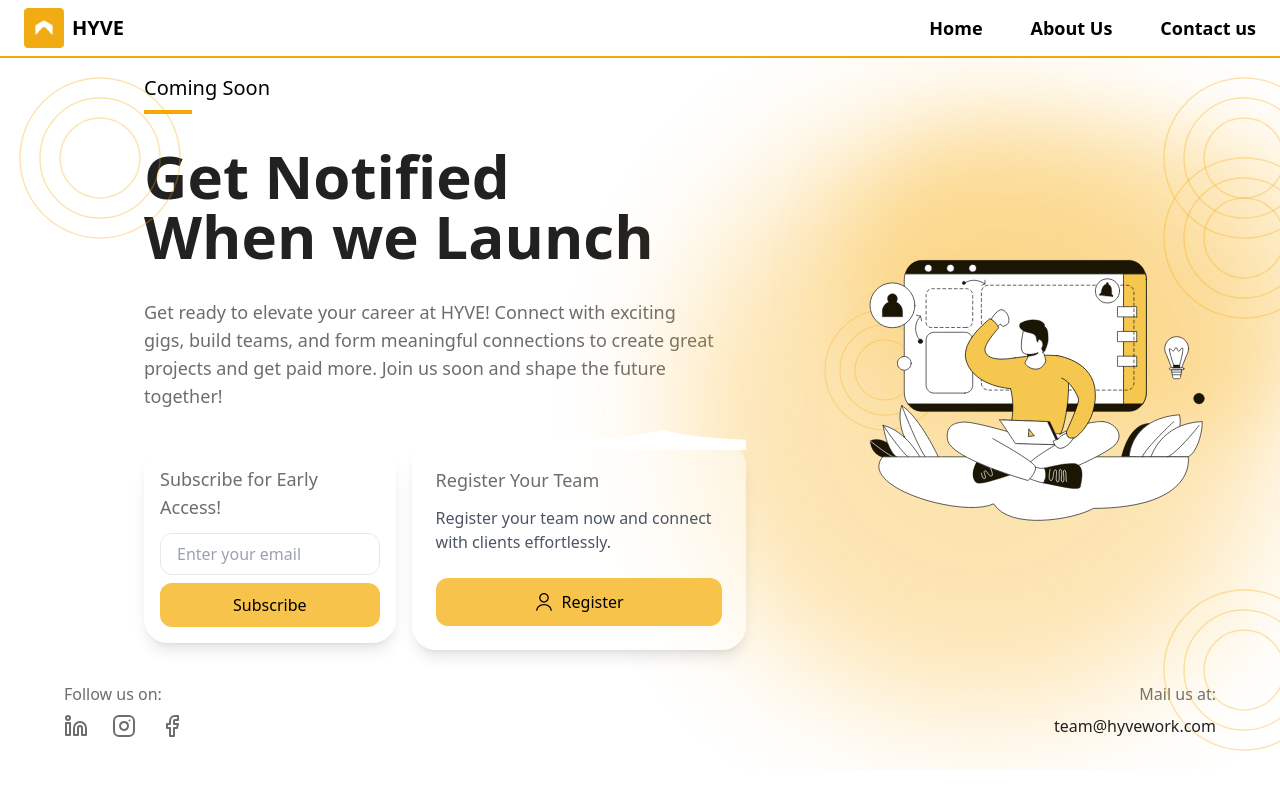
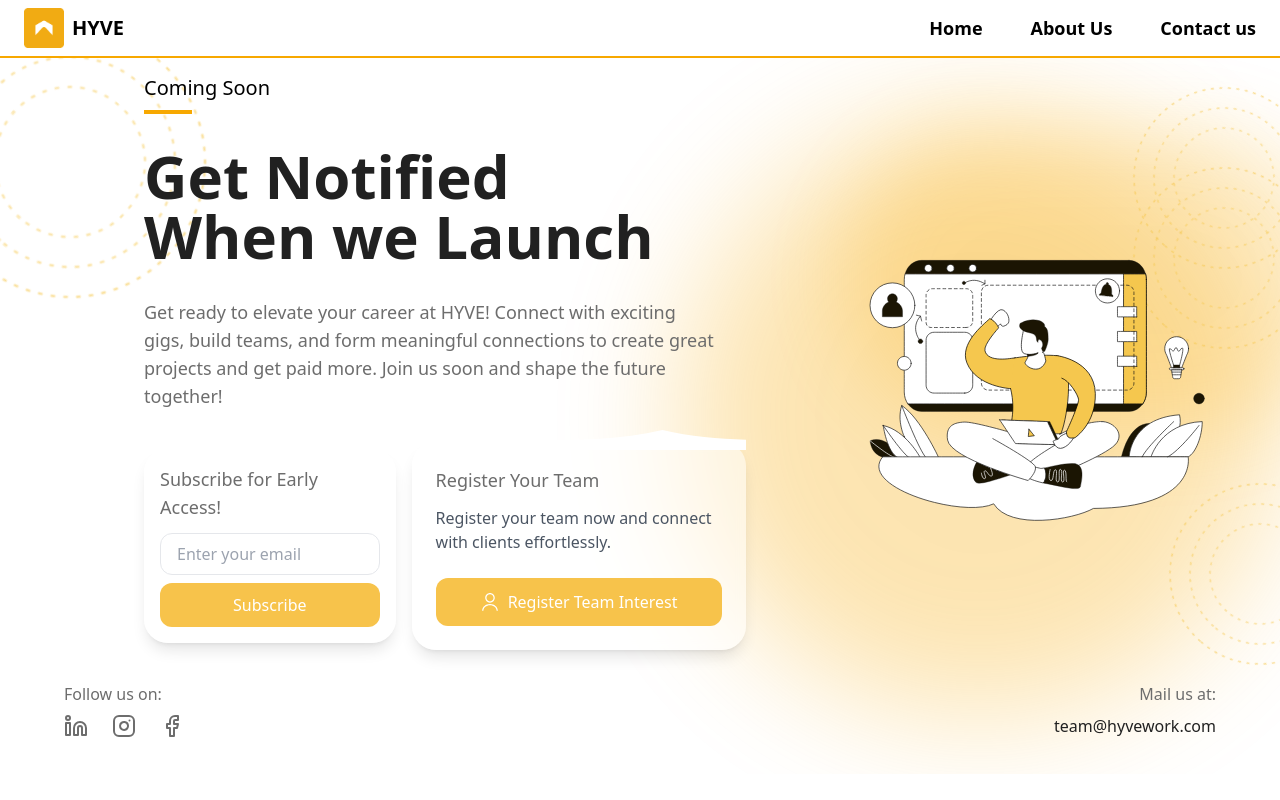
Before and after one commit to YasirKhan231/hyve-frontend, a Next.js app: page / in a window 1280 px wide. Built offline with nearby package versions, Linux system fonts and the light colour scheme.

Commit message:
animation updated for circle

```diff
--- a/app/component/hero-components/RegisterTeamCard.tsx
+++ b/app/component/hero-components/RegisterTeamCard.tsx
@@ -23,14 +23,14 @@ const RegisterTeamCard = ({ onOpen }: { onOpen: () => void }) => {
 
       {/* Register Button */}
       <button
-        className="w-full flex items-center justify-center gap-x-2 py-3 px-5 bg-primary hover:bg-[#e69a00] text-black rounded-xl transition-all font-medium"
+        className="w-full flex items-center text-white justify-center gap-x-2 py-3 px-5 bg-primary hover:bg-[#e69a00] rounded-xl transition-all"
         onClick={onOpen}
       >
         <svg width="20" height="20" viewBox="0 0 24 24" fill="currentColor">
           <path d="M12 12.75C8.83 12.75 6.25 10.17 6.25 7C6.25 3.83 8.83 1.25 12 1.25C15.17 1.25 17.75 3.83 17.75 7C17.75 10.17 15.17 12.75 12 12.75ZM12 2.75C9.66 2.75 7.75 4.66 7.75 7C7.75 9.34 9.66 11.25 12 11.25C14.34 11.25 16.25 9.34 16.25 7C16.25 4.66 14.34 2.75 12 2.75Z" />
           <path d="M20.5901 22.75C20.1801 22.75 19.8401 22.41 19.8401 22C19.8401 18.55 16.3202 15.75 12.0002 15.75C7.68015 15.75 4.16016 18.55 4.16016 22C4.16016 22.41 3.82016 22.75 3.41016 22.75C3.00016 22.75 2.66016 22.41 2.66016 22C2.66016 17.73 6.85015 14.25 12.0002 14.25C17.1502 14.25 21.3401 17.73 21.3401 22C21.3401 22.41 21.0001 22.75 20.5901 22.75Z" />
         </svg>
-        <span>Register</span>
+        <span className="text-white">Register Team Interest</span>
       </button>
     </div>
   );
--- a/app/component/hero-components/Right-svg.tsx
+++ b/app/component/hero-components/Right-svg.tsx
@@ -831,7 +831,7 @@ const RightSvg = () => {
             <g
               transform="matrix(0.9986971020698547,-0.05103014037013054,0.05103014037013054,0.9986971020698547,-392.874267578125,110.200927734375)"
               opacity="1"
-              style={{ display: "block" }}
+              style={{ display: 'block' }}
             >
               <g
                 opacity="1"
@@ -875,7 +875,7 @@ const RightSvg = () => {
             <g
               transform="matrix(0.9986971020698547,-0.05103014037013054,0.05103014037013054,0.9986971020698547,-392.874267578125,110.200927734375)"
               opacity="1"
-              style={{ display: "block" }}
+              style={{ display: 'block' }}
             >
               <g
                 opacity="1"
@@ -900,7 +900,7 @@ const RightSvg = () => {
             <g
               transform="matrix(0.9856086373329163,-0.16904334723949432,0.16904334723949432,0.9856086373329163,-436.57470703125,231.67538452148438)"
               opacity="1"
-        style={{'display': 'block'}}
+        style={{display: 'block'}}
             >
               <g
                 opacity="1"
@@ -963,7 +963,7 @@ const RightSvg = () => {
             <g
               transform="matrix(1,0,0,1,-360,60)"
               opacity="1"
-        style={{'display': 'block'}}
+        style={{display: 'block'}}
             >
               <g
                 opacity="1"
@@ -1184,7 +1184,7 @@ const RightSvg = () => {
             <g
               transform="matrix(0.9877464175224304,-0.15606726706027985,0.15606726706027985,0.9877464175224304,-428.2491455078125,222.7804718017578)"
               opacity="1"
-        style={{'display': 'block'}}
+        style={{display: 'block'}}
             >
               <g
                 opacity="1"
--- a/app/component/hero-components/background-patterns.tsx
+++ b/app/component/hero-components/background-patterns.tsx
@@ -1,3 +1,5 @@
+import { div } from "framer-motion/client";
+
 export function BackgroundPatterns() {
   return (
     <div className="absolute inset-0 z-0 mr-0 pr-0">
@@ -6,12 +8,162 @@ export function BackgroundPatterns() {
         className="absolute right-0 top-1/2 -translate-y-1/2 w-[600px] h-[600px] bg-[#F7A800] rounded-full opacity-30 blur-3xl"
         style={{ transform: "translateX(0) translateY(-50%)" }}
       ></div>
-
       {/* Yellow Glow Above the Hero Image */}
       <div className="absolute -right-16 top-[10%] w-[500px] h-[300px] bg-[#F7A800] rounded-full opacity-20 blur-2xl"></div>
-
       {/* Circular Patterns - Left Top */}
-      <div className="absolute -left-25 -top-0 w-[200px] h-[200px] opacity-30">
+      <div className="absolute inset-0 overflow-hidden pointer-events-none">
+        <svg
+          className="absolute -left-20 -top-24 animate-spin-slow opacity-70"
+          width="300"
+          height="400"
+          viewBox="0 0 400 400"
+          fill="none"
+        >
+          <circle
+            cx="200"
+            cy="200"
+            r="180"
+            stroke="#F6C84E"
+            strokeWidth="3"
+            strokeDasharray="6 11"
+            className="animate-pulse-subtle"
+          />
+          <circle
+            cx="200"
+            cy="200"
+            r="140"
+            stroke="#F6C84E"
+            strokeWidth="3"
+            strokeDasharray="6 11"
+            className="animate-pulse-subtle [animation-delay:0.2s]"
+          />
+          <circle
+            cx="200"
+            cy="200"
+            r="100"
+            stroke="#F6C84E"
+            strokeWidth="3"
+            strokeDasharray="6 11"
+            className="animate-pulse-subtle [animation-delay:0.4s]"
+          />
+        </svg>
+      </div>
+      {/* Circular Patterns - left Top */}
+      <div className="absolute inset-0 overflow-hidden pointer-events-none">
+        <svg
+          className="absolute -right-11 -top-20 animate-spin-slow opacity-70"
+          width="200"
+          height="400"
+          viewBox="0 0 400 400"
+          fill="none"
+        >
+          <circle
+            cx="200"
+            cy="200"
+            r="180"
+            stroke="#F6C84E"
+            strokeWidth="3"
+            strokeDasharray="6 11"
+            className="animate-pulse-subtle"
+          />
+          <circle
+            cx="200"
+            cy="200"
+            r="140"
+            stroke="#F6C84E"
+            strokeWidth="3"
+            strokeDasharray="6 11"
+            className="animate-pulse-subtle [animation-delay:0.2s]"
+          />
+          <circle
+            cx="200"
+            cy="200"
+            r="100"
+            stroke="#F6C84E"
+            strokeWidth="3"
+            strokeDasharray="6 11"
+            className="animate-pulse-subtle [animation-delay:0.4s]"
+          />
+        </svg>
+      </div>
+      {/* -right-11 -top-0 */}
+      <div className="absolute inset-0 overflow-hidden pointer-events-none">
+        <svg
+          className="absolute -right-11 -top-0 animate-spin-slow opacity-70"
+          width="200"
+          height="400"
+          viewBox="0 0 400 400"
+          fill="none"
+        >
+          <circle
+            cx="200"
+            cy="200"
+            r="180"
+            stroke="#F6C84E"
+            strokeWidth="3"
+            strokeDasharray="6 11"
+            className="animate-pulse-subtle"
+          />
+          <circle
+            cx="200"
+            cy="200"
+            r="140"
+            stroke="#F6C84E"
+            strokeWidth="3"
+            strokeDasharray="6 11"
+            className="animate-pulse-subtle [animation-delay:0.2s]"
+          />
+          <circle
+            cx="200"
+            cy="200"
+            r="100"
+            stroke="#F6C84E"
+            strokeWidth="3"
+            strokeDasharray="6 11"
+            className="animate-pulse-subtle [animation-delay:0.4s]"
+          />
+        </svg>
+      </div>
+      {/* Circular Patterns - Right Bottom */}
+      <div className="absolute inset-0 overflow-hidden pointer-events-none">
+        <svg
+          className="absolute -right-20 bottom-0 animate-spin-slow opacity-70"
+          width="200"
+          height="400"
+          viewBox="0 0 400 400"
+          fill="none"
+        >
+          <circle
+            cx="200"
+            cy="200"
+            r="180"
+            stroke="#F6C84E"
+            strokeWidth="3"
+            strokeDasharray="6 11"
+            className="animate-pulse-subtle"
+          />
+          <circle
+            cx="200"
+            cy="200"
+            r="140"
+            stroke="#F6C84E"
+            strokeWidth="3"
+            strokeDasharray="6 11"
+            className="animate-pulse-subtle [animation-delay:0.2s]"
+          />
+          <circle
+            cx="200"
+            cy="200"
+            r="100"
+            stroke="#F6C84E"
+            strokeWidth="3"
+            strokeDasharray="6 11"
+            className="animate-pulse-subtle [animation-delay:0.4s]"
+          />
+        </svg>
+      </div>{" "}
+      {/* Additional Circular Pattern - Right Middle */}
+      {/* <div className="absolute right-1/4 top-1/3 w-[150px] h-[150px] opacity-30">
         <svg viewBox="0 0 200 200" className="w-full h-full">
           <circle
             cx="100"
@@ -38,129 +190,7 @@ export function BackgroundPatterns() {
             fill="none"
           />
         </svg>
-      </div>
-
-      {/* Circular Patterns - Right Top */}
-      <div className="absolute -right-16 -top-25 w-[200px] h-[200px] opacity-30">
-        <svg viewBox="0 0 200 200" className="w-full h-full">
-          <circle
-            cx="100"
-            cy="100"
-            r="80"
-            stroke="#F7A800"
-            strokeWidth="1.5"
-            fill="none"
-          />
-          <circle
-            cx="100"
-            cy="100"
-            r="60"
-            stroke="#F7A800"
-            strokeWidth="1.5"
-            fill="none"
-          />
-          <circle
-            cx="100"
-            cy="100"
-            r="40"
-            stroke="#F7A800"
-            strokeWidth="1.5"
-            fill="none"
-          />
-        </svg>
-      </div>
-
-      <div className="absolute -right-16 top-20 w-[200px] h-[200px] opacity-30">
-        <svg viewBox="0 0 200 200" className="w-full h-full">
-          <circle
-            cx="100"
-            cy="100"
-            r="80"
-            stroke="#F7A800"
-            strokeWidth="1.5"
-            fill="none"
-          />
-          <circle
-            cx="100"
-            cy="100"
-            r="60"
-            stroke="#F7A800"
-            strokeWidth="1.5"
-            fill="none"
-          />
-          <circle
-            cx="100"
-            cy="100"
-            r="40"
-            stroke="#F7A800"
-            strokeWidth="1.5"
-            fill="none"
-          />
-        </svg>
-      </div>
-
-      {/* Circular Patterns - Right Bottom */}
-      <div className="absolute -right-16 bottom-0 w-[200px] h-[200px] opacity-30">
-        <svg
-          viewBox="0 0 200 200"
-          className="w-full h-full transform rotate-90"
-        >
-          <circle
-            cx="100"
-            cy="100"
-            r="80"
-            stroke="#F7A800"
-            strokeWidth="1.5"
-            fill="none"
-          />
-          <circle
-            cx="100"
-            cy="100"
-            r="60"
-            stroke="#F7A800"
-            strokeWidth="1.5"
-            fill="none"
-          />
-          <circle
-            cx="100"
-            cy="100"
-            r="40"
-            stroke="#F7A800"
-            strokeWidth="1.5"
-            fill="none"
-          />
-        </svg>
-      </div>
-
-      {/* Additional Circular Pattern - Right Middle */}
-      <div className="absolute right-1/4 top-1/3 w-[150px] h-[150px] opacity-30">
-        <svg viewBox="0 0 200 200" className="w-full h-full">
-          <circle
-            cx="100"
-            cy="100"
-            r="80"
-            stroke="#F7A800"
-            strokeWidth="1.5"
-            fill="none"
-          />
-          <circle
-            cx="100"
-            cy="100"
-            r="60"
-            stroke="#F7A800"
-            strokeWidth="1.5"
-            fill="none"
-          />
-          <circle
-            cx="100"
-            cy="100"
-            r="40"
-            stroke="#F7A800"
-            strokeWidth="1.5"
-            fill="none"
-          />
-        </svg>
-      </div>
+      </div> */}
     </div>
   );
 }
--- a/app/component/hero-section.tsx
+++ b/app/component/hero-section.tsx
@@ -42,11 +42,11 @@ export default function Hero() {
   };
 
   return (
-    <main className="relative overflow-hidden">
+    <main className="relative overflow-hidden pb-1">
       {/* Background Patterns */}
       <BackgroundPatterns />
 
-      <div className="mx-auto px-4 sm:px-6 lg:px-8 pt-20 md:pt-4">
+      <div className="mx-auto relative px-4 sm:px-6 lg:px-8 pt-20 md:pt-4">
         <div className="grid grid-cols-1 lg:grid-cols-[1.2fr_0.8fr] items-center px-4 sm:px-6 lg:px-20">
           {/* Left Column */}
           <div className="space-y-8 text-center lg:text-left pl-8">
@@ -88,7 +88,7 @@ export default function Hero() {
                   <button
                     type="submit"
                     disabled={loading} // ✅ Change: Prevent multiple submissions
-                    className="w-full py-2.5 bg-primary hover:bg-[#e69a00] text-black rounded-xl flex items-center justify-center transition-colors font-medium"
+                    className="w-full py-2.5 bg-primary hover:bg-[#e69a00] text-white rounded-xl flex items-center justify-center transition-colors"
                   >
                     {loading ? "Submitting..." : "Subscribe"}
                   </button>
--- a/app/page.tsx
+++ b/app/page.tsx
@@ -4,7 +4,7 @@ import Footer from "./component/footer";
 
 export default function LandingPage() {
   return (
-    <div className="">
+    <div className="min-h-screen flex flex-col">
       <Navbar />
       <Hero></Hero>
       {/* Ensures the Hero section fills remaining space */}
```
